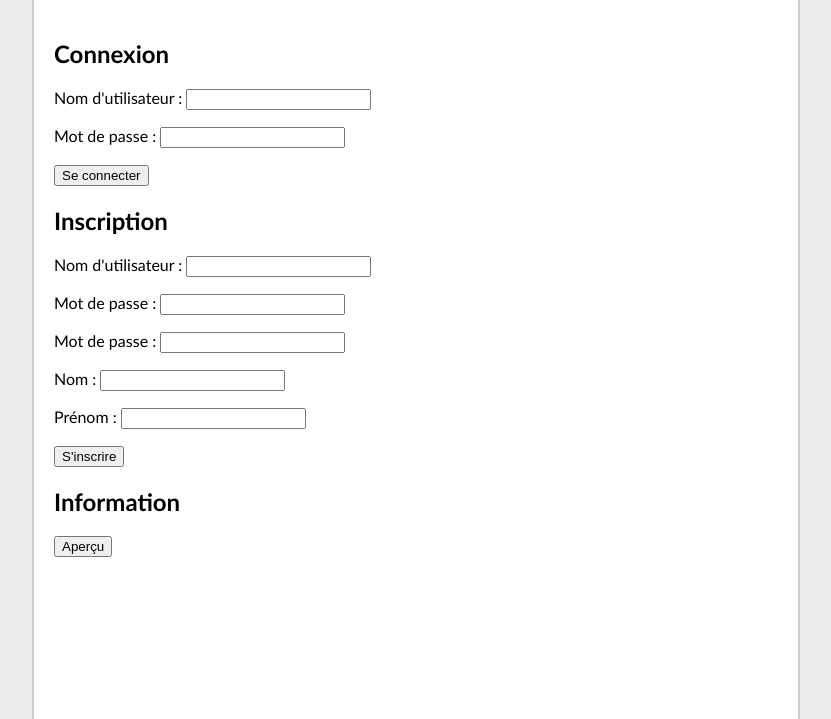
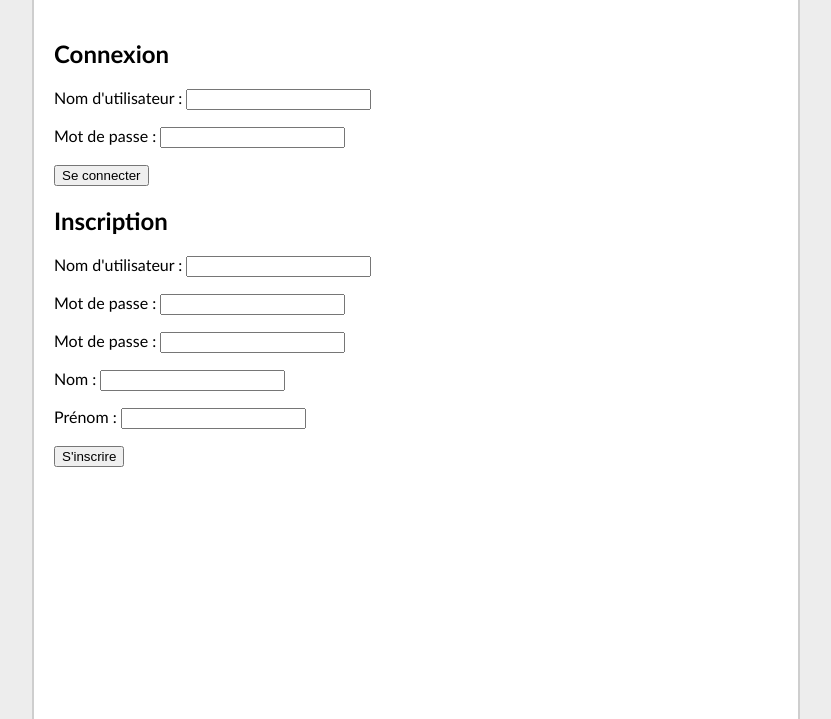
Before and after one commit to sprietNathanael/CPE_4_projet_TLI, a PHP site: page /index.php in a window 1280 px wide. Shown: the part 81-800 px from the top of the page, without its empty margins (224-1055 px from the left). Run offline with PHP 8.4, Linux system fonts and the light colour scheme.

Commit message:
Sources updated

```diff
--- a/src/assets/template/index.tpl
+++ b/src/assets/template/index.tpl
@@ -44,10 +44,4 @@
         </p>
     </form>
 {/if}
-<form id="search_form" action="search" method="post">
-    <h2>Information</h2>
-    <p>
-        <button type="submit" onclick>Aperçu</button>
-    </p>
-</form>
 {/block}
--- a/src/assets/template/information.tpl
+++ b/src/assets/template/information.tpl
@@ -30,7 +30,8 @@
     <h3>Php</h3>
 
     <ul>
-
+        <li><a href="http://php.net/manual/fr/session.examples.basic.php">PHP Doc - Sessions</a></li>
+        <li><a href="https://www.w3schools.com/">OpenClassrooms - Tuto sessions</a></li>
     </ul>
 
     <h3>Docker</h3>
```
